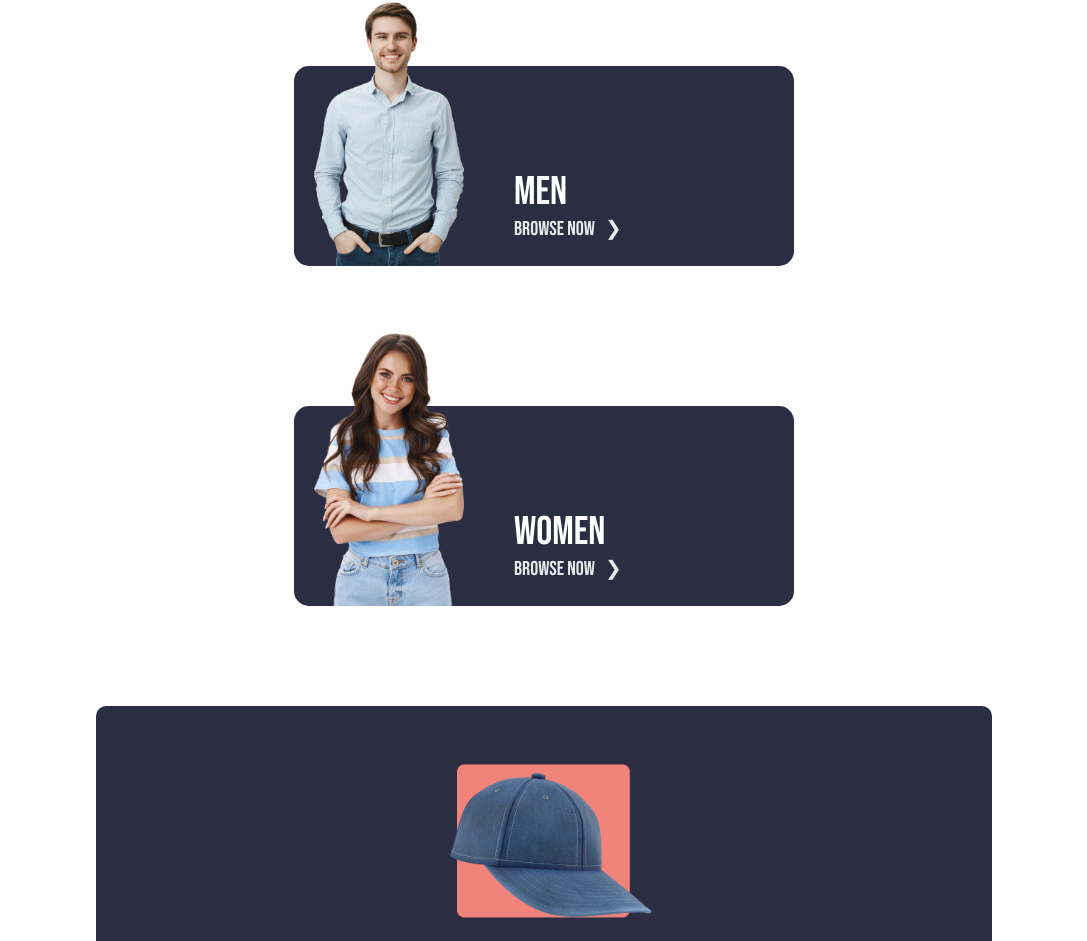
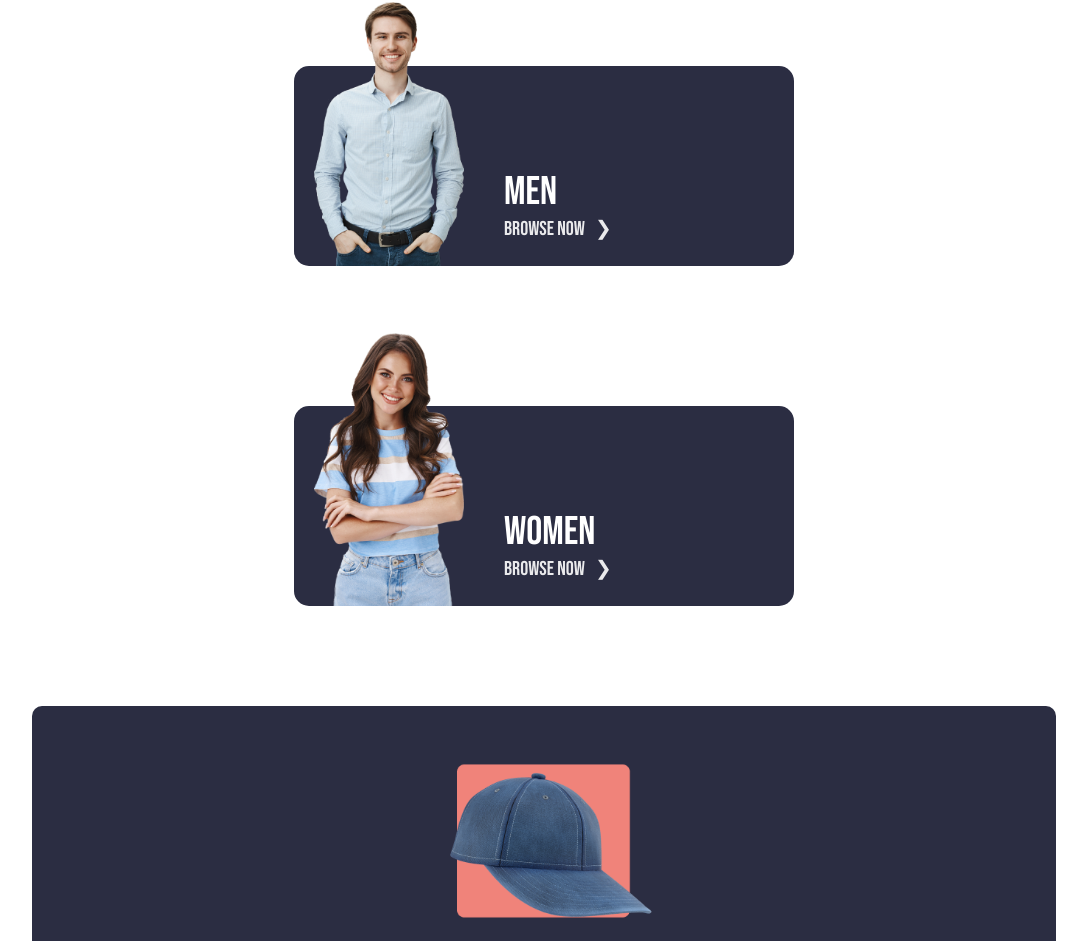
Before and after one commit to Yasser-Shehab/clothing-store, a React (Create React App) app: page / in a window 1280 px wide. Shown: the part 1016-1957 px from the top of the page, without its empty margins (96-1183 px from the left). Built offline with nearby package versions, Linux system fonts and the light colour scheme; the HTML template or start-up script is replaced by a standard one.

Commit message:
Fixed issues in mobile

```diff
--- a/src/components/Categories/style/Categories.style.css
+++ b/src/components/Categories/style/Categories.style.css
@@ -28,7 +28,7 @@
 }
 
 .category-gender .category__title {
-  margin-left: 5rem;
+  margin-left: 4rem;
   margin-bottom: 2.5rem;
 }
 
@@ -64,7 +64,7 @@
       -ms-flex-align: center;
           align-items: center;
   border-radius: 1rem;
-  width: 70%;
+  width: 80%;
   min-width: 200px;
   background-color: #2b2d42;
 }
--- a/src/components/Categories/style/Categories.style.scss
+++ b/src/components/Categories/style/Categories.style.scss
@@ -187,7 +187,7 @@ $primary: #2b2d42;
     margin-bottom: 10rem;
   }
   .category__title {
-    margin-left: 5rem;
+    margin-left: 4rem;
     margin-bottom: 2.5rem;
     h1 {
       font-size: 4rem;
@@ -213,7 +213,7 @@ $primary: #2b2d42;
   flex-direction: column;
   align-items: center;
   border-radius: 1rem;
-  width: 70%;
+  width: 80%;
   min-width: 200px;
   background-color: $primary;
   .category__image {
```
